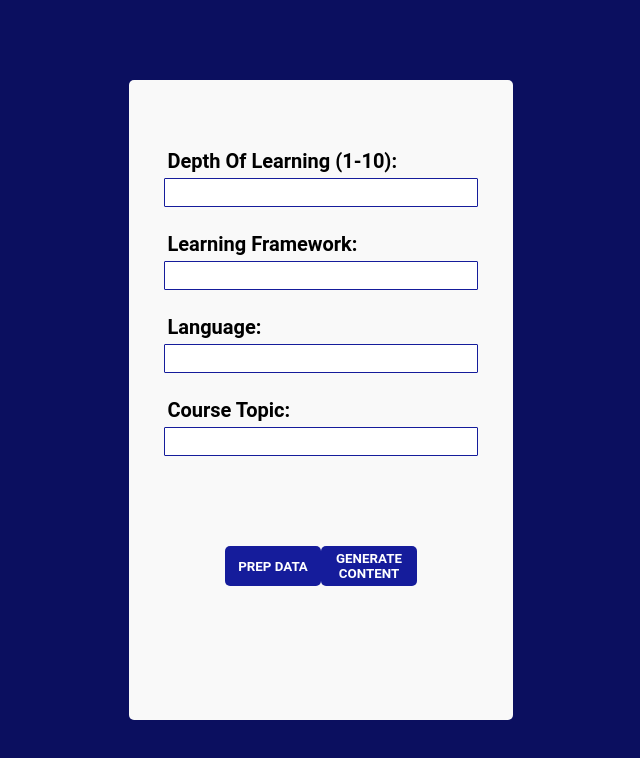
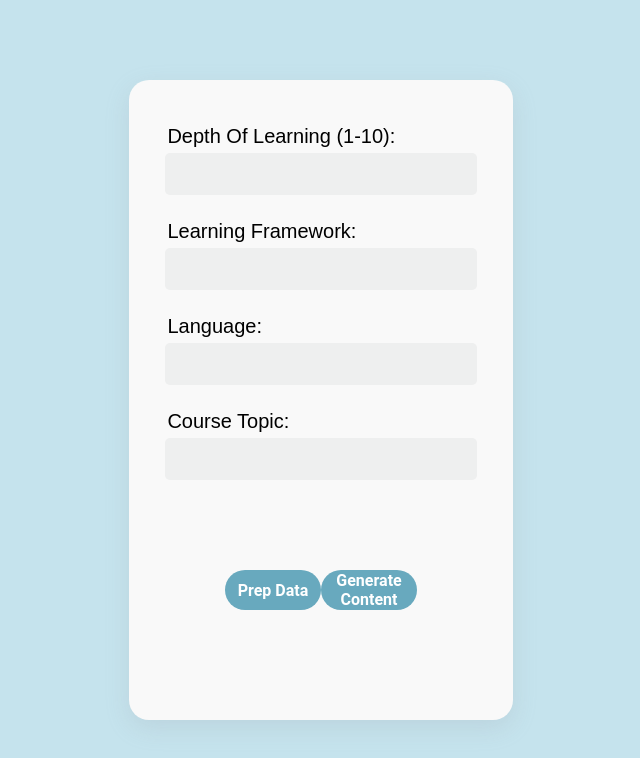
Before and after one commit to Aditya-k-23/MaestraAI, a React (Create React App) app in the folder maestra/: page / in a window 1280 px wide. Shown: the top 758 px of the page, without its empty margins (319-959 px from the left). Built offline with nearby package versions, Linux system fonts and the light colour scheme.

Commit message:
frontend updates

```diff
--- a/maestra/server.js
+++ b/maestra/server.js
@@ -8,7 +8,7 @@ app.use(express.json())
 app.use(cors())
 
 
-const API_KEY = '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'
+const API_KEY = ''
 
 app.post('/completions', async (req, res) => {
     const options = {
--- a/maestra/src/components/SidebarModule/SidebarModule.css
+++ b/maestra/src/components/SidebarModule/SidebarModule.css
@@ -1,16 +1,23 @@
 #module {
     display: flex;
-    justify-content: center;
     align-items: center;
     width: 95%;
     height: 90%;
-    background-color: rgb(212, 212, 212);
     margin: 10px;
-    border-radius: 5px;
-    text-align: center;
+    text-align: left;
+    padding: 0;
+    border-bottom: 1px solid black;
+    justify-content:space-between;
+
 }
 
 #module:hover {
-    background-color: rgb(186, 186, 186);
+    /* background-color: rgb(186, 186, 186); */
     transform: scale(1.02);
 }
+
+h1 {
+    font-family: Arial, Helvetica, sans-serif;
+    font-weight: lighter;
+    font-size: large;
+}
--- a/maestra/src/components/SidebarModule/SidebarModule.jsx
+++ b/maestra/src/components/SidebarModule/SidebarModule.jsx
@@ -4,6 +4,7 @@ const SidebarModule = (props) => {
     return (
         <div onClick={()=>{props.generateContent(props.moduleTopic, props.formData)}}id="module">
             <h1>{props.moduleTopic}</h1>
+            {/* <h1>▼</h1> */}
         </div>
     )
 }
--- a/maestra/src/index.css
+++ b/maestra/src/index.css
@@ -6,7 +6,8 @@
 body {
   margin: 0;
   padding: 0;
-  background-color: #0b0f5f;
+  /* background-color: #0b0f5f; */
+  background-color: rgba(173, 216, 230, 0.7);
 }
 
 #messageIn {
@@ -30,18 +31,19 @@ body {
 /* default stylings for HTML elements */
 button {
   border: none;
-  border-radius: 5px;
-  background-color: #151c9b;
-  color: white;
+  border-radius: 20px;
   font-weight: bold;
+  font-size:medium;
   height: 40px;
   width: 100px;
   cursor: pointer;
   transition: transform 0.3s ease;
+  background-color: rgb(104, 169, 190);
+  color: white;
 }
 
 button:hover {
-  background-color: #0a0e48;
+  background-color: rgb(69, 131, 152);
   transform: scale(1.1);
 }
 
@@ -52,11 +54,11 @@ label {
 
 input {
   width: 80%;
-  height: 25px;
-  font-size: 18px;
-  border: 1px solid;
-  border-color: #151c9b;
-  border-radius: 1px;
+  height: 40px;
+  font-size: 20px;
+  border: 0px solid;
+  background-color: rgba(154, 160, 162, 0.116);
+  border-radius: 5px;
 }
 
 label {
--- a/maestra/src/pages/ModuleContent.jsx
+++ b/maestra/src/pages/ModuleContent.jsx
@@ -71,6 +71,8 @@ const ModuleContent = () => {
                         <SidebarModule generateContent={generateContent} formData={location.state.formData} moduleTopic={modules.moduleOne} />
                         <SidebarModule generateContent={generateContent} formData={location.state.formData} moduleTopic={modules.moduleTwo} />
                         <SidebarModule generateContent={generateContent} formData={location.state.formData} moduleTopic={modules.moduleThree} />
+                        <button id="content-container-button" onClick={()=>{ navigate("/videos") }}>Video Demos</button>
+
                     </div>
                 }
             </div>
@@ -80,7 +82,6 @@ const ModuleContent = () => {
                         <source id="content-wav2lip-video-src" src="result_voice.mp4" type="video/mp4" />
                         This browser does not support the video element.
                     </video>
-                    <button id="content-container-button" onClick={()=>{ navigate("/videos") }}>VIDEO DEMOS</button>
                     {isGeneratingContent ? <h2 style={{color: "white"}}>Generating Content . . .</h2> : null}
                 </div>
             </div>
--- a/maestra/src/pages/UserForm.jsx
+++ b/maestra/src/pages/UserForm.jsx
@@ -109,8 +109,8 @@ const UserForm = () => {
                     />
                 </div>
                 <div id="user-form-buttons">
-                    <button onClick={prepData}>PREP DATA</button>
-                    <button type="submit">GENERATE CONTENT</button>
+                    <button onClick={prepData}>Prep Data</button>
+                    <button type="submit">Generate Content</button>
                 </div>
                 {isGeneratingModules ? <h2>Generating Modules . . .</h2> : null}
             </form>
--- a/maestra/src/pages/VideoDemo.jsx
+++ b/maestra/src/pages/VideoDemo.jsx
@@ -49,7 +49,7 @@ const VideoDemo = () => {
             </div>
           </div>
         </div>
-        <button id="video-container-button" onClick={()=>{ navigate("/module") }}>BACK TO MODULE CONTENT</button>
+        <button id="video-container-button" onClick={()=>{ navigate("/module") }}>Back (Module Content)</button>
       </div>
     )
   };
--- a/maestra/src/styles/ModuleContent.css
+++ b/maestra/src/styles/ModuleContent.css
@@ -8,7 +8,7 @@
 #sidebar-container {
     display: flex;
     flex-direction: column;
-    justify-content: center;
+    /* justify-content: center; */
     align-items: center;
     width: 25vw;
     height: 100vh;
@@ -17,7 +17,7 @@
 
 #modules-container {
     width: 100%;
-    height: 100%;
+    /* height: 100%; */
     display: flex;
     flex-direction: column;
     justify-content: space-evenly;
@@ -42,11 +42,12 @@
 
 .sidebar-toggle-button {
     margin: 10px 10px 0px 0px;
-    background-color: #545ac8;
+    background-color: rgb(104, 169, 190);
 }
 
 .sidebar-toggle-button:hover {
-    background-color: #25297e;
+    background-color: rgb(69, 131, 152);
+    ;
     transform: scale(1.1);
 }
 
@@ -54,13 +55,12 @@
     display: flex;
     justify-content: center;
     align-items: center;
-    color: white;
-    text-align: center;
-    background-color: #151c9b;
+    color: rgb(114, 170, 188);
     border-radius: 5px;
     height: 4rem;
     margin:10px 10px 0px 0px;
-    padding: 0px 10px;
+    padding-right:10px;
+    font-size:x-large;
 
 }
 
@@ -89,3 +89,7 @@
     background-color: #e6e6e6;
     transform: scale(1.1);
 }
+
+video {
+    box-shadow: rgba(0, 0, 0, 0.35) 0px 5px 15px;
+}
--- a/maestra/src/styles/UserForm.css
+++ b/maestra/src/styles/UserForm.css
@@ -15,6 +15,10 @@
     width: 30%;
     background-color: rgb(249, 249, 249);
     border-radius: 5px;
+    box-shadow: rgba(149, 157, 165, 0.2) 0px 8px 24px;
+    border-radius: 20px;
+
+    /* box-shadow: 10px 5px 5px gray; */
 }
 
 .user-form-input {
@@ -33,3 +37,8 @@
     width: 50%;
     margin: 5rem;
 }
+
+label {
+    font-family: Arial, Helvetica, sans-serif;
+    font-weight: lighter;
+}
--- a/maestra/src/styles/VideoDemo.css
+++ b/maestra/src/styles/VideoDemo.css
@@ -50,3 +50,8 @@
     background-color: #e6e6e6;
     transform: scale(1.1);
 }
+
+h3 {
+    font-family: Arial, Helvetica, sans-serif;
+    font-weight: lighter;
+}
```
